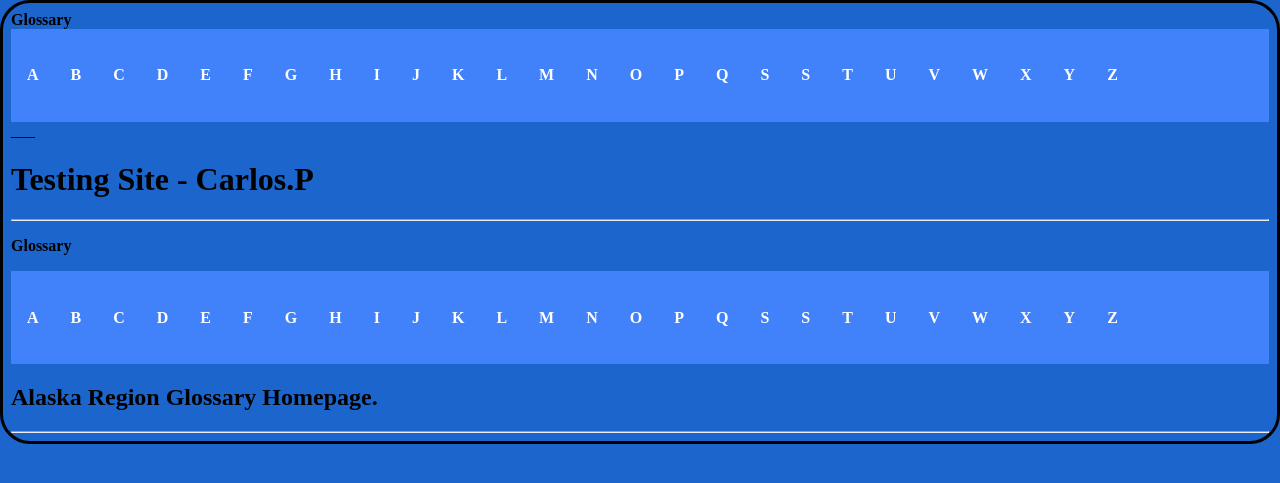
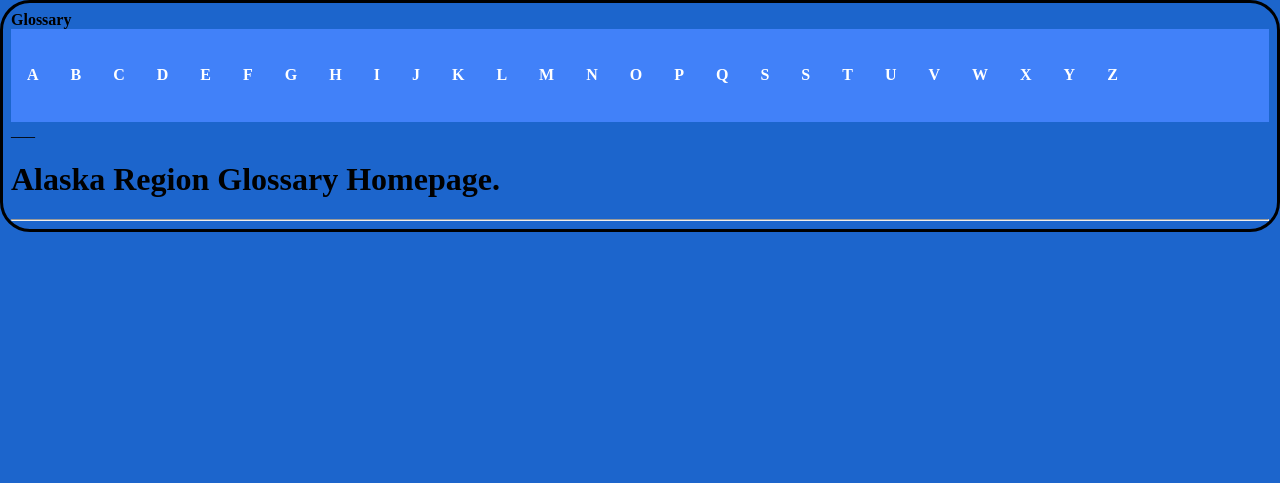
Before and after one commit to ThePanamalien/TestOne, a Jekyll site: the page built from index.md, in a window 1280 px wide. Shown: the top 483 px of the page. Built offline with Jekyll 4.4.1, drawn with Linux system fonts in a browser that asks for light colours.

Commit message:
Update index.md

```diff
--- a/index.md
+++ b/index.md
@@ -3,49 +3,5 @@ title: Home
 layout: glossaryPage
 ---
 
-# Testing Site - Carlos.P
+# Alaska Region Glossary Homepage.
 ___
-
-<style>
-ul {
-  list-style-type: none;
-  margin: 0;
-  padding: 0;
-  overflow: hidden;
-  background-color: #4181f9;
-}
-
-li {
-  float: left;
-}
-
-li a {
-  display: block;
-  color: white;
-  text-align: center;
-  padding: 16px;
-  text-decoration: none;
-}
-
-li a:hover {
-  background-color: #ffe400;
-}
-</style>
-
-<strong>Glossary</strong>
-
-<nav>
-<ul>
-{% for pages in site.pages %}
-<li>
-  <a href="{{ pages.url | prepend: site.baseurl }}">
-   <h4>{{ pages.title }}</h4>
-  </a>
-  </li>
-{% endfor %}
-</ul>
-</nav>
-
-
-## Alaska Region Glossary Homepage.
-___
```
